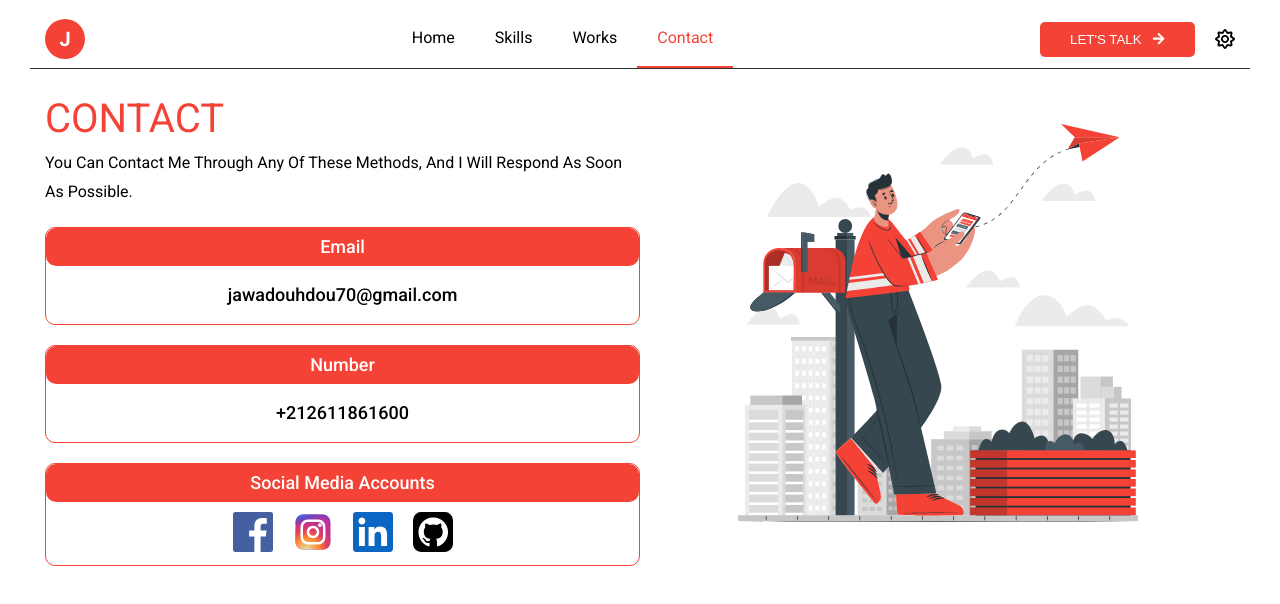
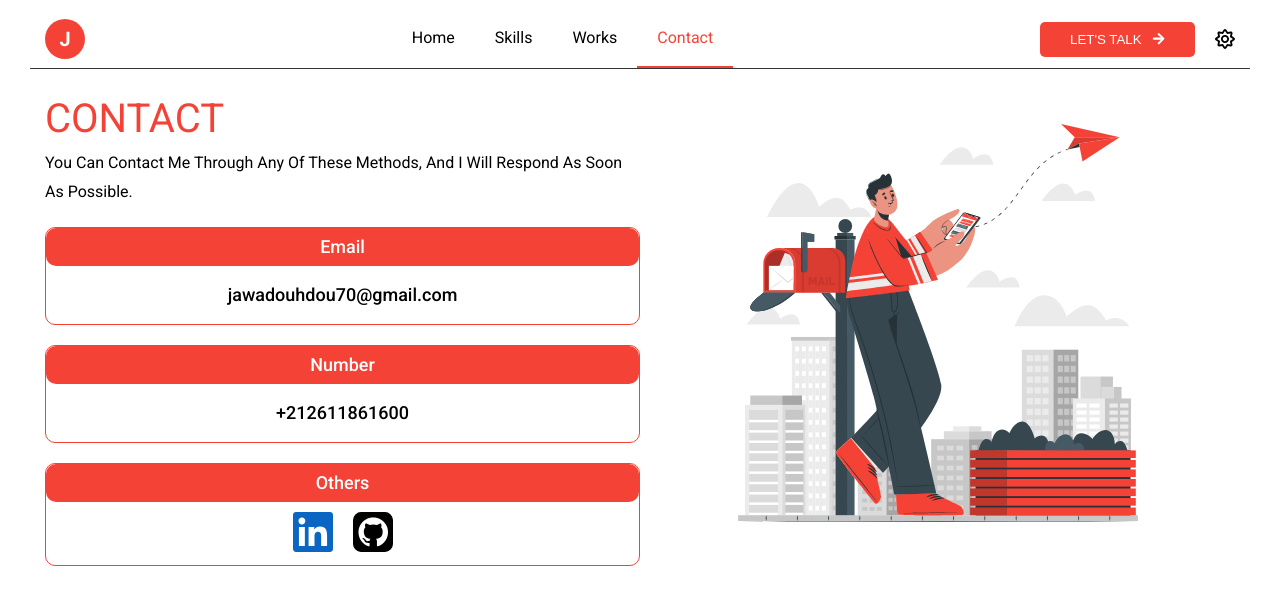
Before and after one commit to Jawadou29/portfolio, a React (Vite) app: page /portfolio/contact in a window 1280 px wide. Shown: the top 604 px of the page. Built offline with nearby package versions, Linux system fonts and the light colour scheme.

Commit message:
adding social media account

```diff
--- a/src/design-system/pages/Contact.jsx
+++ b/src/design-system/pages/Contact.jsx
@@ -23,19 +23,19 @@ function Contact() {
                 <p>+212611861600</p>
               </div>
               <div className="social-media">
-                <h3>social media accounts</h3>
+                <h3>others</h3>
                 <div className="content">
-                  <a href="">
+                  {/* <a href="">
                     <img src={fb} alt="" />
                   </a>
                   <a href="">
                     <img src={insta} alt="" />
+                  </a> */}
+                  <a href="https://www.linkedin.com/in/jawad-ouhdou-023737316/" target="_blank">
+                    <img src={linkedin} alt="linkedin"/>
                   </a>
-                  <a href="">
-                    <img src={linkedin} alt="" />
-                  </a>
-                  <a href="">
-                    <img src={github} alt="" />
+                  <a href="https://github.com/Jawadou29" target="_blank">
+                    <img src={github} alt="github" />
                   </a>
                 </div>
               </div>
```
